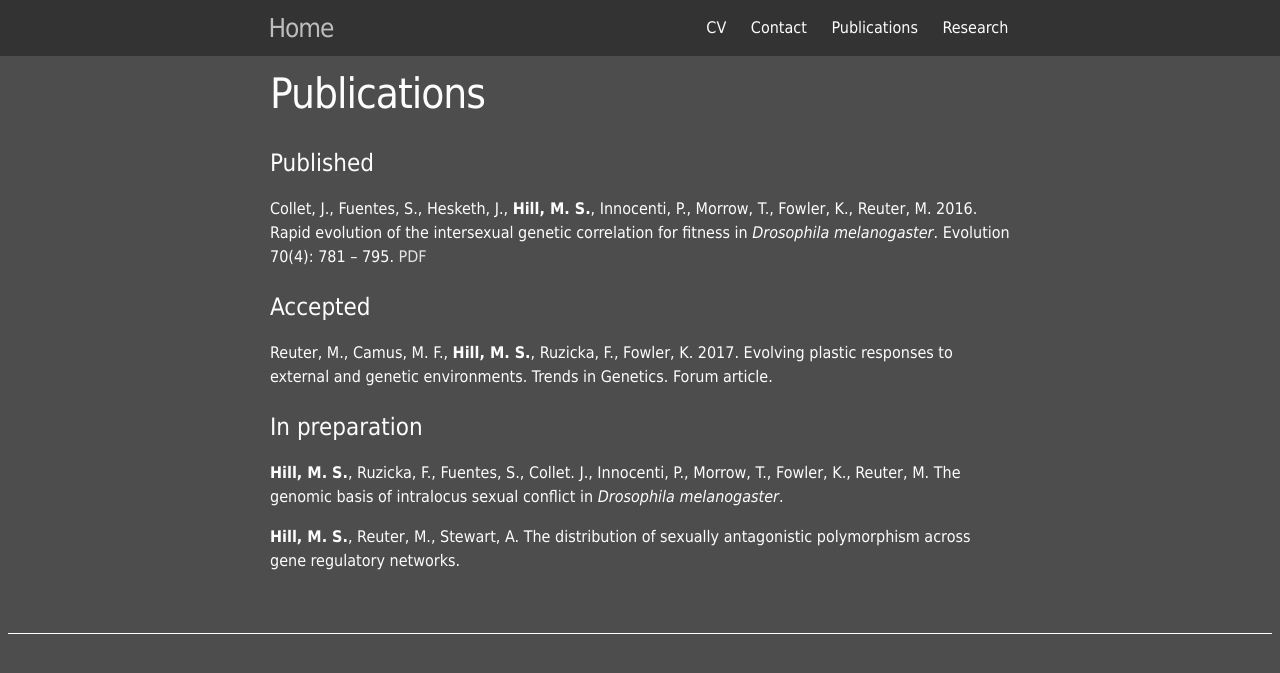
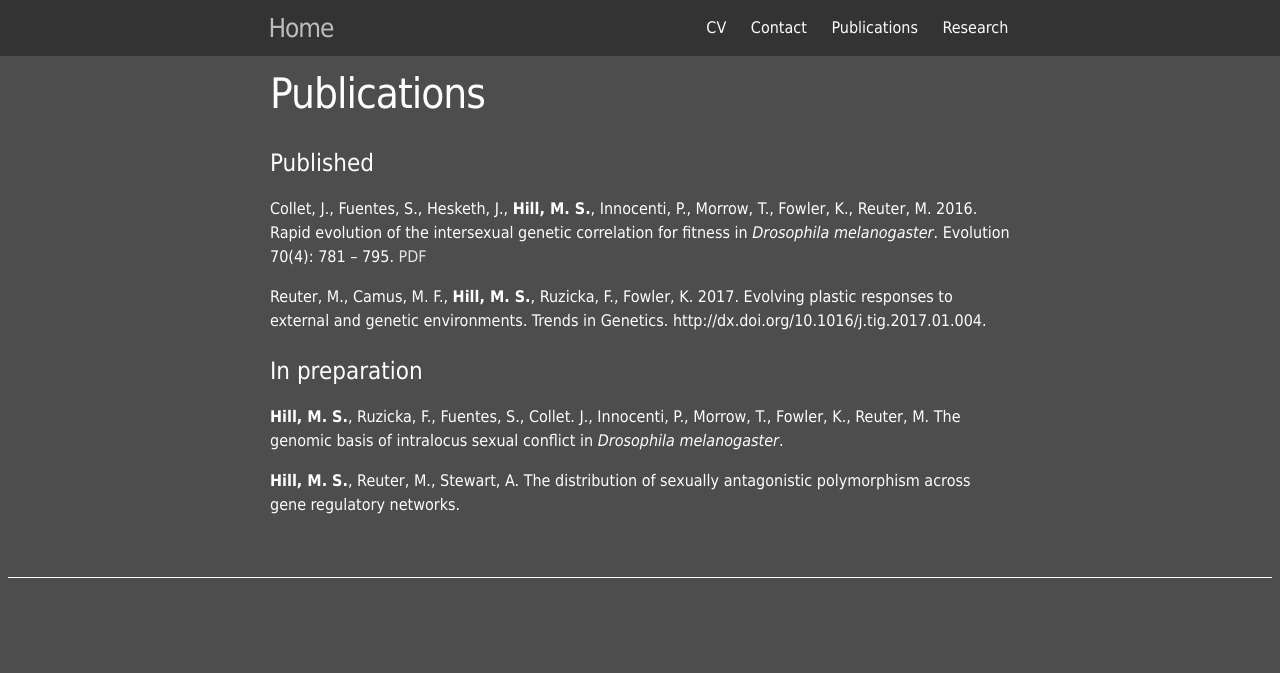
Before and after one commit to Mark-Hill/Mark-Hill.github.io, a Jekyll site: the page built from Publications.md, in a window 1280 px wide. Shown: the top 673 px of the page. Built offline with Jekyll 4.4.1, drawn with Linux system fonts in a browser that asks for light colours.

Commit message:
Update Publications.md

```diff
--- a/Publications.md
+++ b/Publications.md
@@ -8,9 +8,7 @@ permalink: /Publications/
 
 Collet, J., Fuentes, S., Hesketh, J., <b>Hill, M. S.</b>, Innocenti, P., Morrow, T., Fowler, K., Reuter, M. 2016. Rapid evolution of the intersexual genetic correlation for fitness in <i>Drosophila melanogaster</i>. Evolution 70(4): 781 – 795. <a href="http://onlinelibrary.wiley.com/doi/10.1111/evo.12892/epdf"> PDF </a>
 
-<h1>Accepted</h1>
-
-Reuter, M., Camus, M. F., <b>Hill, M. S.</b>, Ruzicka, F., Fowler, K. 2017. Evolving plastic responses to external and genetic environments. Trends in Genetics. Forum article.
+Reuter, M., Camus, M. F., <b>Hill, M. S.</b>, Ruzicka, F., Fowler, K. 2017. Evolving plastic responses to external and genetic environments. Trends in Genetics. http://dx.doi.org/10.1016/j.tig.2017.01.004.
 
 <h1>In preparation</h1>
 
```
